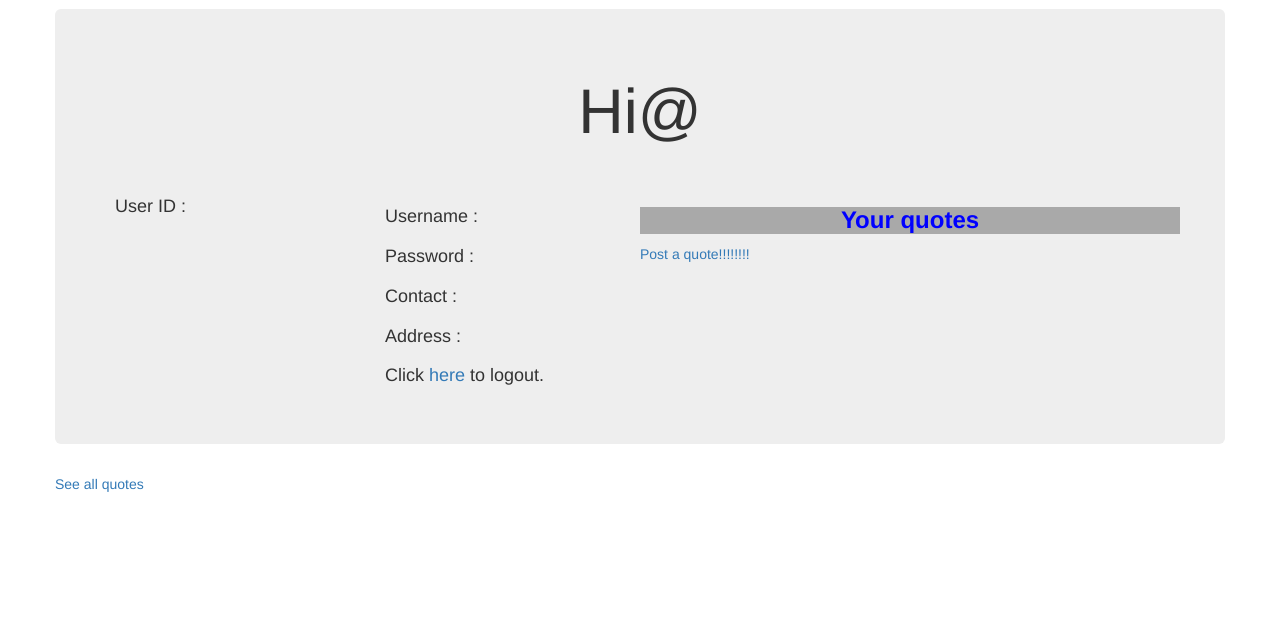
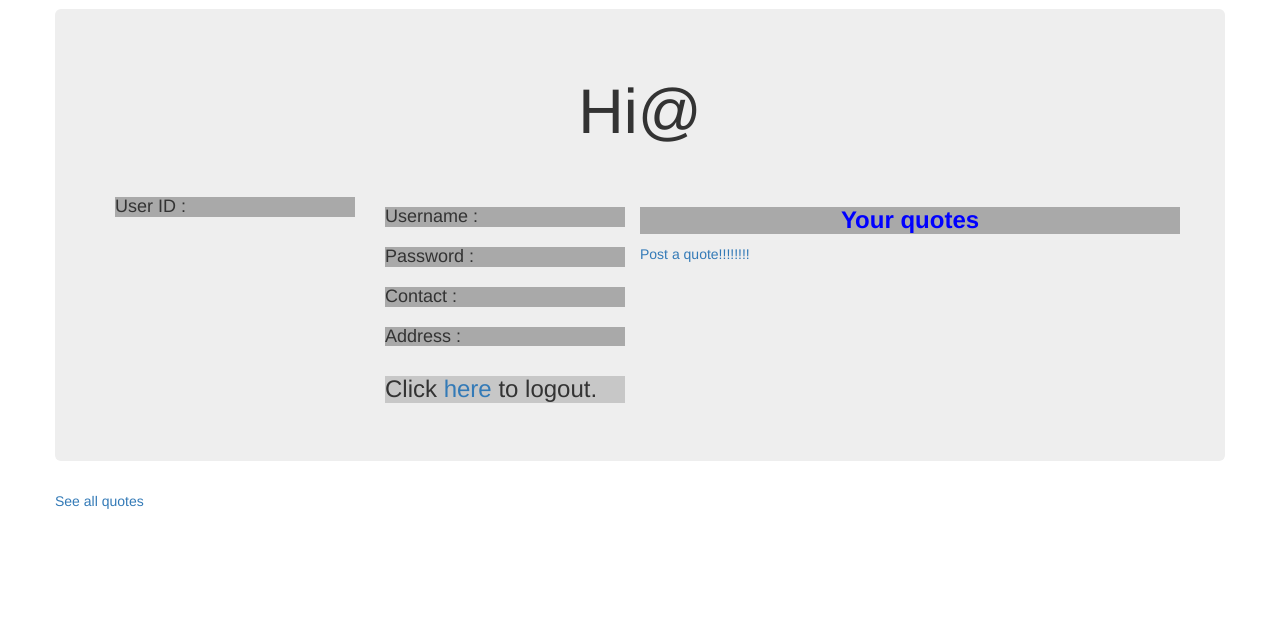
Before and after one commit to ManishSinghFartyal/FlaskHerokuMongoDB, a Flask app: template templates/profile.html in a window 1280 px wide. Shown: the part 51-694 px from the top of the page. Run offline with Flask 2, Linux system fonts and the light colour scheme; the template is opened without the code that fills it, so the values that code supplies are empty; some libraries are stand-ins or nearby versions.

Commit message:
files new

```diff
--- a/templates/ReadArticle.html
+++ b/templates/ReadArticle.html
@@ -7,7 +7,7 @@
  					<h2 style="background: rgba(30,30,200,0.8); font-family:Gill Sans;border-radius: 5px;">Title:</h2>
  				</div>
  				<div class="col-lg-12">
- 					<h5 style="background: rgba(30,30,200,0.8); font-family:Gill Sans;border-radius: 5px;">{{article['title']}}</h5>
+ 					<h3 style="background: rgba(30,30,200,0.5); font-family:Gill Sans;border-radius: 5px;">{{article['title']}}</h5>
  				</div>
 
  			</div>
--- a/templates/profile.html
+++ b/templates/profile.html
@@ -10,37 +10,37 @@
 <div class="col-lg-6">
 	<div class="row">
 		<div class="col-lg-6">
-			<h4>User ID : </h4>
+			<h4 style="background: rgba(10,10,10,0.3);">User ID : </h4>
 		</div>
 		<div class="col-lg-6">
 			<h4>{{userid}}</h4>
 		</div>
 		<div class="col-lg-6">
-	    	<h4>Username : </h4>
+	    	<h4 style="background: rgba(10,10,10,0.3);">Username : </h4>
 		</div>
 		<div class="col-lg-6">
 			<h4>{{user['Name']}}</h4>
 		</div>
 		<div class="col-lg-6">
-			<h4>Password : </h4>
+			<h4 style="background: rgba(10,10,10,0.3);">Password : </h4>
 		</div>
 		<div class="col-lg-6">
 			<h4>{{user['Password']}}</h4>
 		</div>
 		<div class="col-lg-6">
-			<h4>Contact : </h4>
+			<h4 style="background: rgba(10,10,10,0.3);">Contact : </h4>
 		</div>
 		<div class="col-lg-6">
 			<h4>{{user['Contact']}}</h4>
 		</div>
 		<div class="col-lg-6">
-			<h4>Address : </h4>
+			<h4 style="background: rgba(10,10,10,0.3);">Address : </h4>
 		</div>
 		<div class="col-lg-6">
 			<h4>{{user['Address']}}</h4>
 		</div>
 		<div class="col-lg-6">
-			<h4>Click <a href="/logout">here</a> to logout.</h4>
+			<h3 style="background: rgba(110,110,110,0.3);">Click <a href="/logout">here</a> to logout.</h4>
 		</div>
 	</div>
 </div>
```
